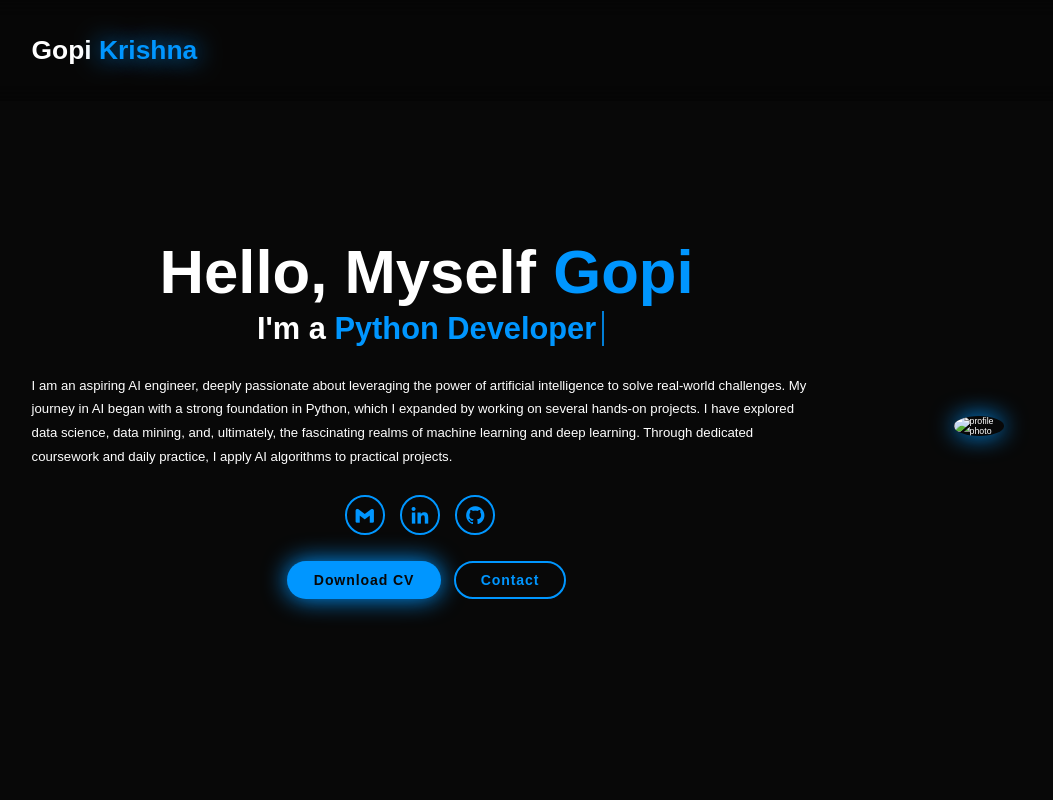
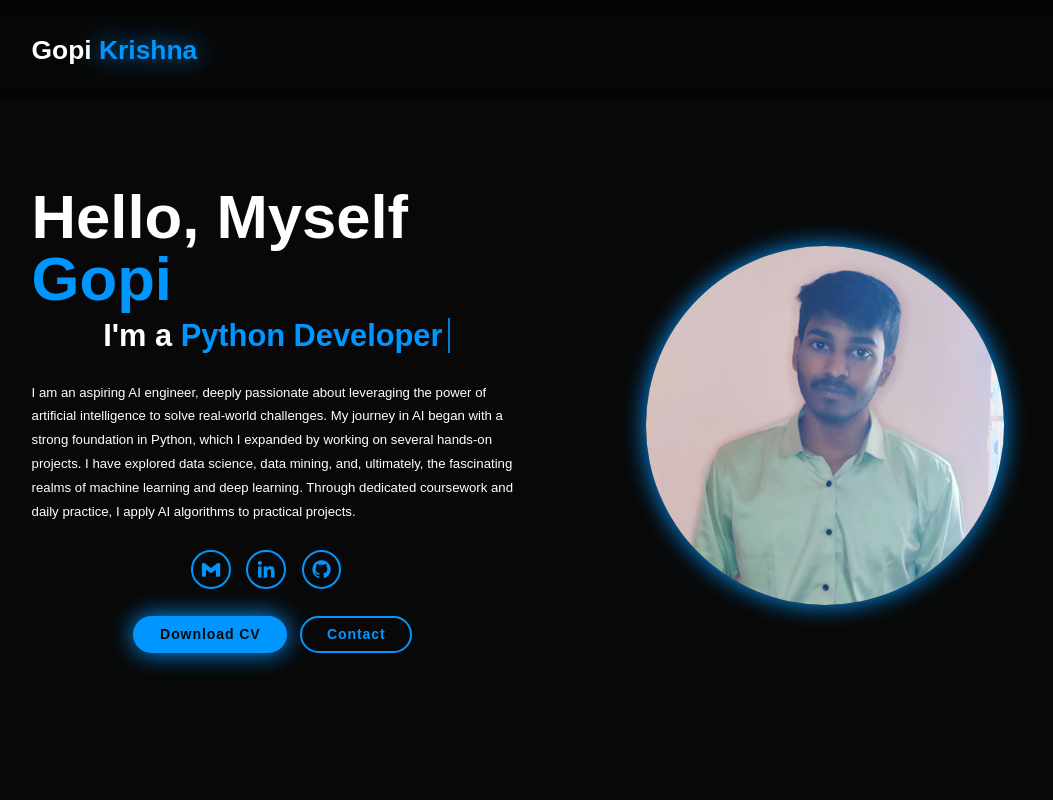
Before and after one commit to krish-200212/MyPortfolio, a plain HTML site: page index.html in a window 1280 px wide. Shown: the top 800 px of the page, without its empty margins (122-1175 px from the left). Drawn offline with nearby package versions, Linux system fonts and the light colour scheme.

Commit message:
Update index.html

```diff
--- a/index.html
+++ b/index.html
@@ -49,7 +49,7 @@
 
         </div>
         <div class="home-img">
-            <img src="images/IMG_20230115_140137.jpg" alt="profile photo">
+            <img src="IMG_20230115_140137.jpg" alt="profile photo">
         </div>
     </section>
 
```
